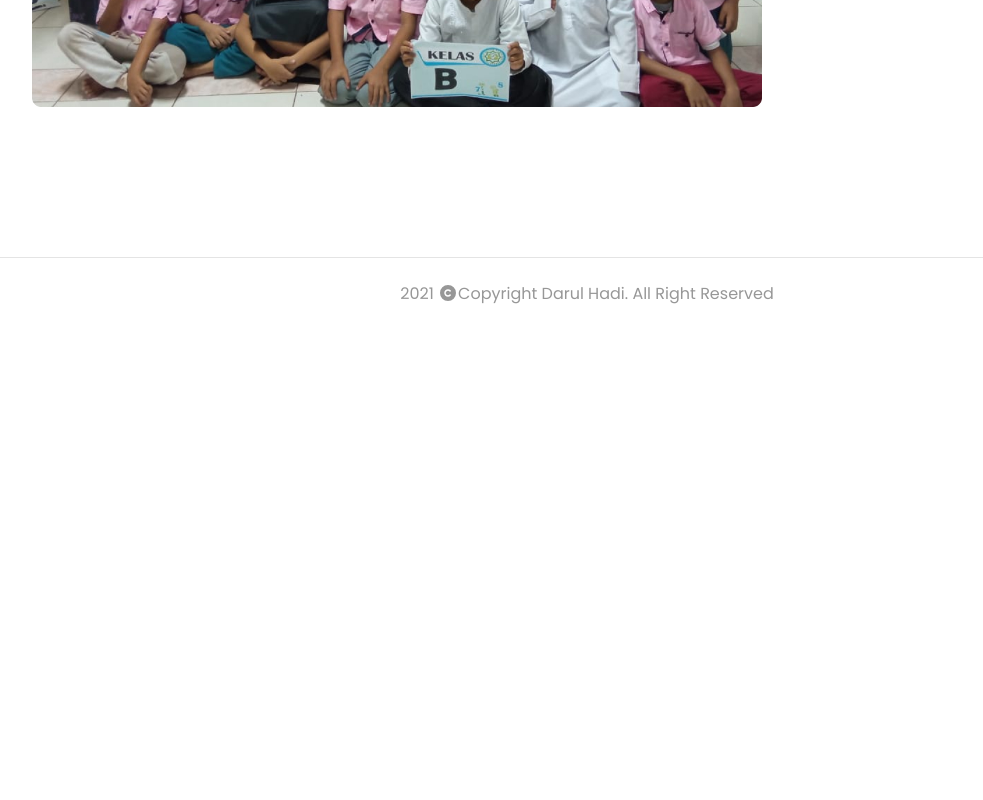
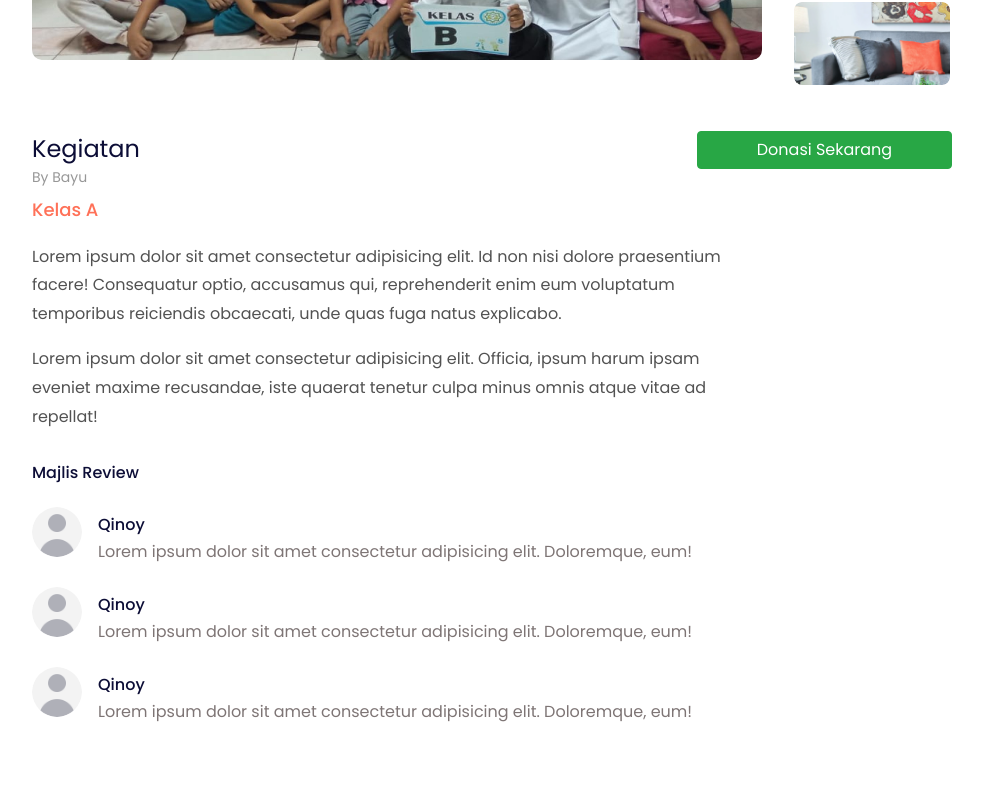
Before and after one commit to hernawana60/DarulHadi, a plain HTML site: page details.html in a window 1280 px wide. Shown: the part 520-1320 px from the top of the page, without its empty margins (53-1036 px from the left). Before the commit the page ends 850 px from the top, so only its background shows below. Drawn offline with nearby package versions, Linux system fonts and the light colour scheme.

Commit message:
menambahkan detail

```diff
--- a/details.html
+++ b/details.html
@@ -36,10 +36,10 @@
         <div class="collapse navbar-collapse" id="collapsibleNavId">
           <ul class="navbar-nav ml-auto mt-2 mt-lg-0">
             <li class="nav-item active">
-              <a class="nav-link" href="#">Home <span class="sr-only">(current)</span></a>
+              <a class="nav-link" href="/index.html">Home <span class="sr-only">(current)</span></a>
             </li>
             <li class="nav-item">
-              <a class="nav-link" href="#">Categories</a>
+              <a class="nav-link" href="/categories.html">Categories</a>
             </li>
             <li class="nav-item">
               <a class="nav-link" href="#">Teacher</a>
@@ -87,7 +87,6 @@
       </div>
     </section>
 
-
     <section class="store-gallery" id="gallery">
       <div class="container">
         <div class="row">
@@ -121,7 +120,87 @@
       </div>
     </section>
 
+  <div class="store-detail-container mt-4" data-aos="fade-up">
+      <section class="store-heading">
+        <div class="container">
+          <div class="row">
+            <div class="col-lg-7">
+              <h1  data-aos="fade-up">Kegiatan</h1>
+              <div class="pembimbing"  data-aos="fade-up" data-aos-delay="200">By Bayu</div>
+              <div class="kelas" data-aos="fade-up" data-aos-delay="400" >Kelas A</div>
+            </div>
+            <div class="col-lg-3 " data-aos="zoom-in" data-aos-delay="300">
+              <a
+              href="/cart.html"
+              class="btn btn-success px-4 text-white btn-block mb-3"
+              >
+                Donasi Sekarang
+              </a>
+            </div>
+          </div>
+        </div>
+      </section>
+
+      <section class="store-description" >
+          <div class="container">
+            <div class="row">
+              <div class="col-12 col-lg-8">
+                <p data-aos="fade-left" data-aos-duration="3000">
+                  Lorem ipsum dolor sit amet consectetur adipisicing elit. Id non nisi dolore praesentium facere! Consequatur optio, accusamus qui, reprehenderit enim eum voluptatum temporibus reiciendis obcaecati, unde quas fuga natus explicabo.
+                </p>
+                <p data-aos="fade-right" data-aos-duration="3000">Lorem ipsum dolor sit amet consectetur adipisicing elit. Officia, ipsum harum ipsam eveniet maxime recusandae, iste quaerat tenetur culpa minus omnis atque vitae ad repellat!</p>
+              </div>
+          </div>
+      </section>
+
+      <section class="store-review">
+        <div class="container">
+          <div class="row">
+            <div class="col-12 col-lg-8 mt-3 mb-3">
+              <h5>Majlis Review</h5>
+            </div>
+          </div>
+          <div class="row">
+            <div class="col-12 col-lg-8">
+              <ul class="list-unstyled">
+                <li class="media">
+                  <img
+                  src="images/pic.png"
+                  alt=""
+                  class="mr-3 rounded-circle">
+                  <div class="media-body">
+                    <h5 class="mt-2 mb-1">Qinoy</h5>
+                    Lorem ipsum dolor sit amet consectetur adipisicing elit. Doloremque, eum!
+                  </div>
+                </li>
+                <li class="media">
+                  <img
+                  src="images/pic.png"
+                  alt=""
+                  class="mr-3 rounded-circle">
+                  <div class="media-body">
+                    <h5 class="mt-2 mb-1">Qinoy</h5>
+                    Lorem ipsum dolor sit amet consectetur adipisicing elit. Doloremque, eum!
+                  </div>
+                </li>
+                <li class="media">
+                  <img
+                  src="images/pic.png"
+                  alt=""
+                  class="mr-3 rounded-circle">
+                  <div class="media-body">
+                    <h5 class="mt-2 mb-1">Qinoy</h5>
+                    Lorem ipsum dolor sit amet consectetur adipisicing elit. Doloremque, eum!
+                  </div>
+                </li>
+              </ul>
+            </div>
+          </div>
+        </div>
+      </section>
   </div>
+</div>
+
 
 <!-- Footer Desktop -->
   <footer class=" d-none d-lg-block">
@@ -142,14 +221,14 @@
         <div class="col-11 " >
             <div class="row" >
                 <div class="col-3 menu d-flex justify-content-center" >
-                    <a href="#">
+                    <a href="/index.html">
                       <i class="material-icons" >
                         home
                     </i>
                     </a>
                 </div>
                 <div class="col-3 menu d-flex justify-content-center">
-                    <a href="cart.html">
+                    <a href="/categories.html">
                       <i class="fas fa-users material-icons active"></i>
                     </a>
                 </div>
--- a/style/_global.scss
+++ b/style/_global.scss
@@ -3,7 +3,10 @@ body{
 }
 
 .page-content {
-    margin-top: 100px;
+    @include media-breakpoint-up(lg){
+        margin-top: 100px;
+    }
+
 }
 
 footer{
--- a/style/main.scss
+++ b/style/main.scss
@@ -6,7 +6,10 @@
 @import "fonts";
 
 @import "pages/home";
+@import "pages/details";
 
 @import "components/categories";
 @import "components/products";
 @import "components/breadcrumbs";
+
+@import "transitions/slide-fade";
--- /dev/null
+++ b/style/pages/_details.scss
@@ -0,0 +1,89 @@
+.page-details{
+    h5{
+        font-weight: normal;
+        font-size: 18px;
+        color: #0c0d36;
+    }
+    .store-gallery{
+        margin-top: 20px;
+
+        img{
+            border-radius: 10px;
+            max-height: 400px;
+        }
+
+        .thumbnail-image{
+            margin-bottom: 20px;
+            border: 2px solid transparent;
+            @include media-breakpoint-down(sm){
+                max-height: 35px;
+            }
+
+
+            &:hover,
+            &.active{
+                border: 5px solid #ff7158;
+            }
+        }
+    }
+
+    .store-heading {
+        margin-bottom: 10px;
+
+        h1{
+            font-weight: normal;
+            font-size: 24px;
+            line-height: 36px;
+            color: #0C0D36;
+            margin-bottom: 0px;
+
+        }
+
+        .pembimbing{
+            font-size: 14px;
+            line-height: 21px;
+            color: #979797;
+            margin-bottom: 8px;
+        }
+
+        .kelas{
+            font-weight: 500;
+            font-size: 18px;
+            line-height: 27px;
+            color: #FF7158;
+            margin-bottom: 10px;
+        }
+
+
+    }
+
+    .store-description{
+        font-weight: normal;
+        font-size: 16px;
+        line-height: 180%;
+        color: #525252;
+
+    }
+
+    .store-review{
+        .media {
+            img {
+                max-width: 50px;
+                max-height: 50px;
+            }
+        }
+        .media-body{
+            font-weight: normal;
+            font-size: 16px;
+            line-height: 180%;
+            color: #7e7575;
+            margin-bottom: 20px;
+        }
+
+        h5 {
+            font-weight: 500;
+            font-size: 16px;
+            color: #0C0D36;
+        }
+    }
+}
--- /dev/null
+++ b/style/transitions/_slide-fade.scss
@@ -0,0 +1,13 @@
+.slide-fade-enter-active {
+    transition: all 0.2s ease;
+}
+
+.slide-fade-leave-active {
+    transition: all 0.1s cubic-bezier(1, 0.5, 0.8, 1);
+}
+
+.slide-fade-enter,
+.slide-fade-leave-to {
+    transform: translatey(10px);
+    opacity: 0.5;
+}
```
Also changed, not shown: images/pic.png (added), style/main.css, 3 other files.
